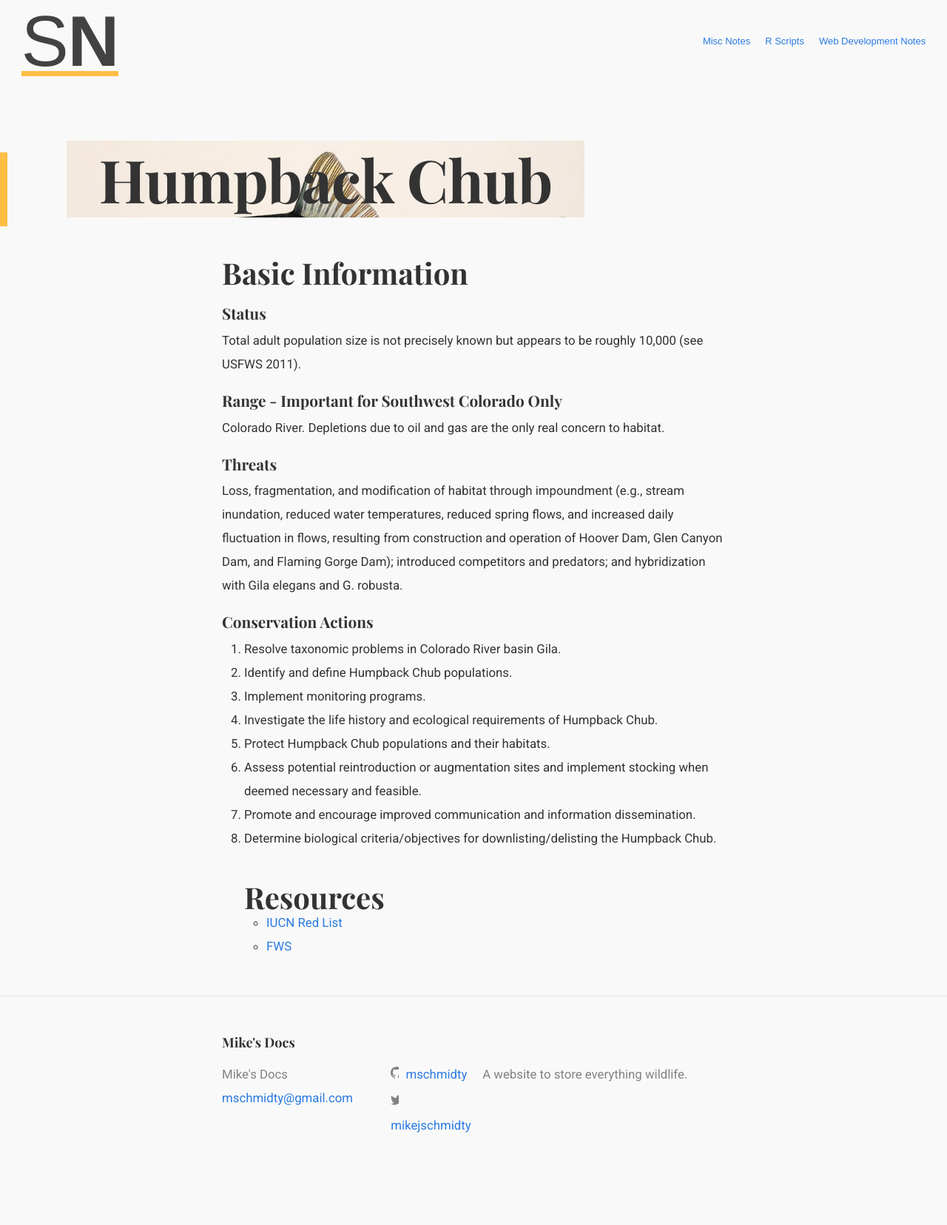
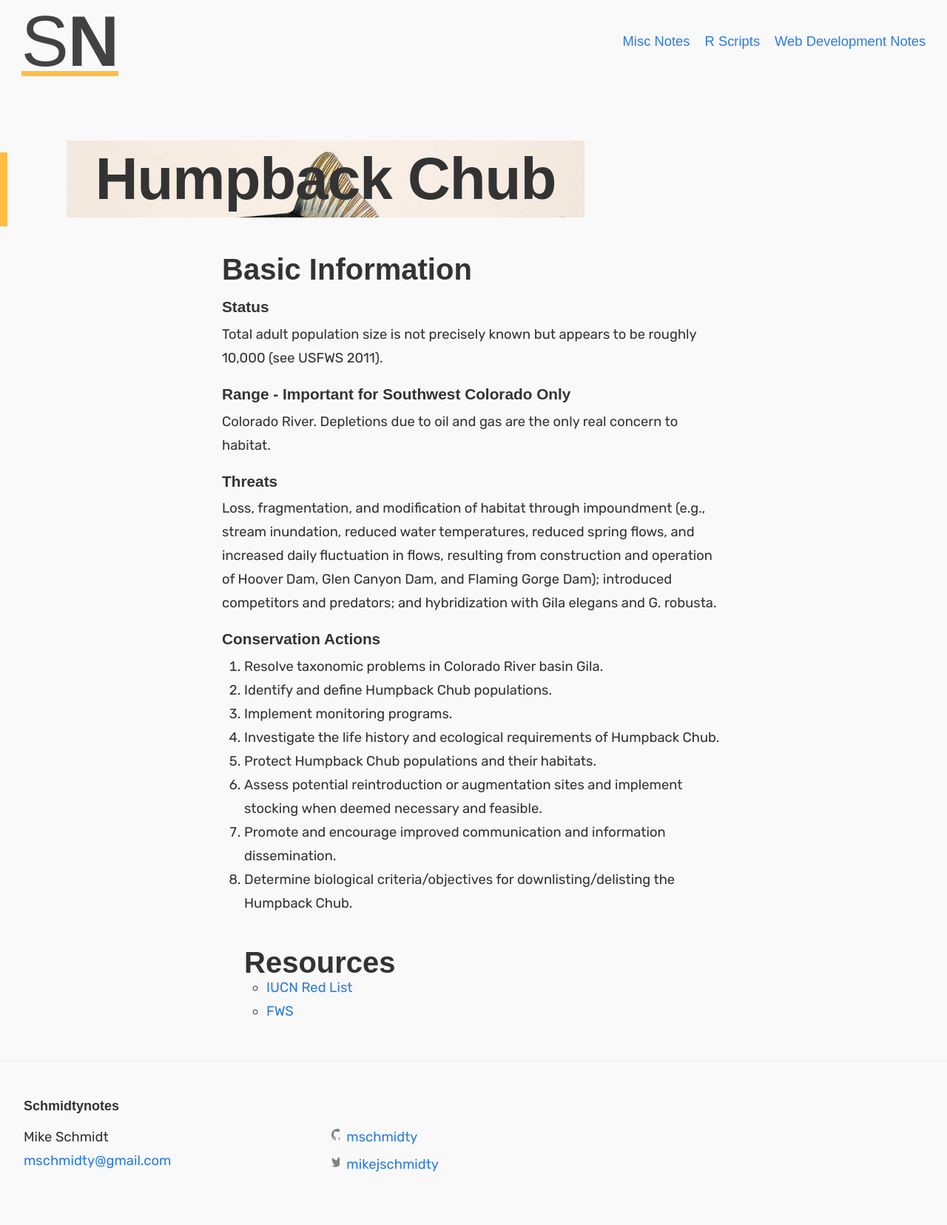
Before and after one commit to mschmidty/bio_notes, a Jekyll site: the page built from species/tande/humpback_chub.md, in a window 1280 px wide. Shown: the whole page at 74% size. Built offline with Jekyll 4.4.1, drawn with Linux system fonts in a browser that asks for light colours; before the commit the page ends 1603 px from its top, so only the background shows below that.

Commit message:
font and footer

```diff
--- a/_config.yml
+++ b/_config.yml
@@ -13,10 +13,10 @@
 # you will see them accessed via {{ site.title }}, {{ site.email }}, and so on.
 # You can create any custom variable you would like, and they will be accessible
 # in the templates via {{ site.myvariable }}.
-title: Mike's Docs
+title: Schmidtynotes
 email: mschmidty@gmail.com
-description: >- # this means to ignore newlines until "baseurl:"
-  A website to store everything wildlife.
+author: Mike Schmidt
+description: A website to store all my notes.
 baseurl: # the subpath of your site, e.g. /blog
 url: "https://schmidtynotes.com" # the base hostname & protocol for your site, e.g. http://example.com
 twitter_username: mikejschmidty
--- a/_includes/footer.html
+++ b/_includes/footer.html
@@ -1,7 +1,7 @@
 <footer class="site-footer h-card">
   <data class="u-url" href="{{ "/" | relative_url }}"></data>
 
-  <div class="wrapper">
+  <div class="footer-wrapper">
 
     <h2 class="footer-heading">{{ site.title | escape }}</h2>
 
@@ -24,15 +24,8 @@
       <div class="footer-col footer-col-2">
         {%- include social.html -%}
       </div>
-
-      <div class="footer-col footer-col-3">
-        <p>{{- site.description | escape -}}</p>
-      </div>
     </div>
 
   </div>
 
 </footer>
-<div class="color-wrap">
-
-</div>
--- a/_sass/overwrite/all-content.scss
+++ b/_sass/overwrite/all-content.scss
@@ -317,3 +317,11 @@ sub{
     margin: 0 auto;
   }
 }
+
+//-----------------------------------------------------
+//footer
+//-----------------------------------------------------
+.footer-wrapper{
+  width: 95%;
+  margin: 0 auto;
+}
--- a/_sass/overwrite/text.scss
+++ b/_sass/overwrite/text.scss
@@ -1,16 +1,15 @@
-@import url('https://fonts.googleapis.com/css?family=Playfair+Display:400,700,900&display=swap');
-@import url('https://fonts.googleapis.com/css?family=Roboto&display=swap');
-$h-font:"Playfair Display", sans-serif;
-$h2-font:"Playfair Display", sans-serif;
-$b-font: "Roboto", sans-serif;
-$font-size:1.05rem;
+@import url('https://fonts.googleapis.com/css?family=Alfa+Slab+One|Rubik&display=swap');
+$h-font:"Alpha Slab One", sans-serif;
+$h2-font:"Alpha Slab One", sans-serif;
+$b-font: "Rubik", sans-serif;
+$font-size:1.15rem;
 $post-title-size:5rem;
 $body-font-weight:300;
 $header-font-weight:700;
 $header-font-weight-bold:700;
 body{
   font-family:$h-font;
-  font-size:13px;
+  font-size:$font-size;
   font-weight:$header-font-weight;
   -webkit-text-size-adjust: 100%;
   -webkit-font-feature-settings: "kern" 1;
@@ -60,6 +59,7 @@ p, ul, ol {
   margin-bottom:1.3rem;
   line-height:2rem;
   font-weight:$body-font-weight;
+  color: $black;
 }
 p, li{
   font-family:$b-font;
```
